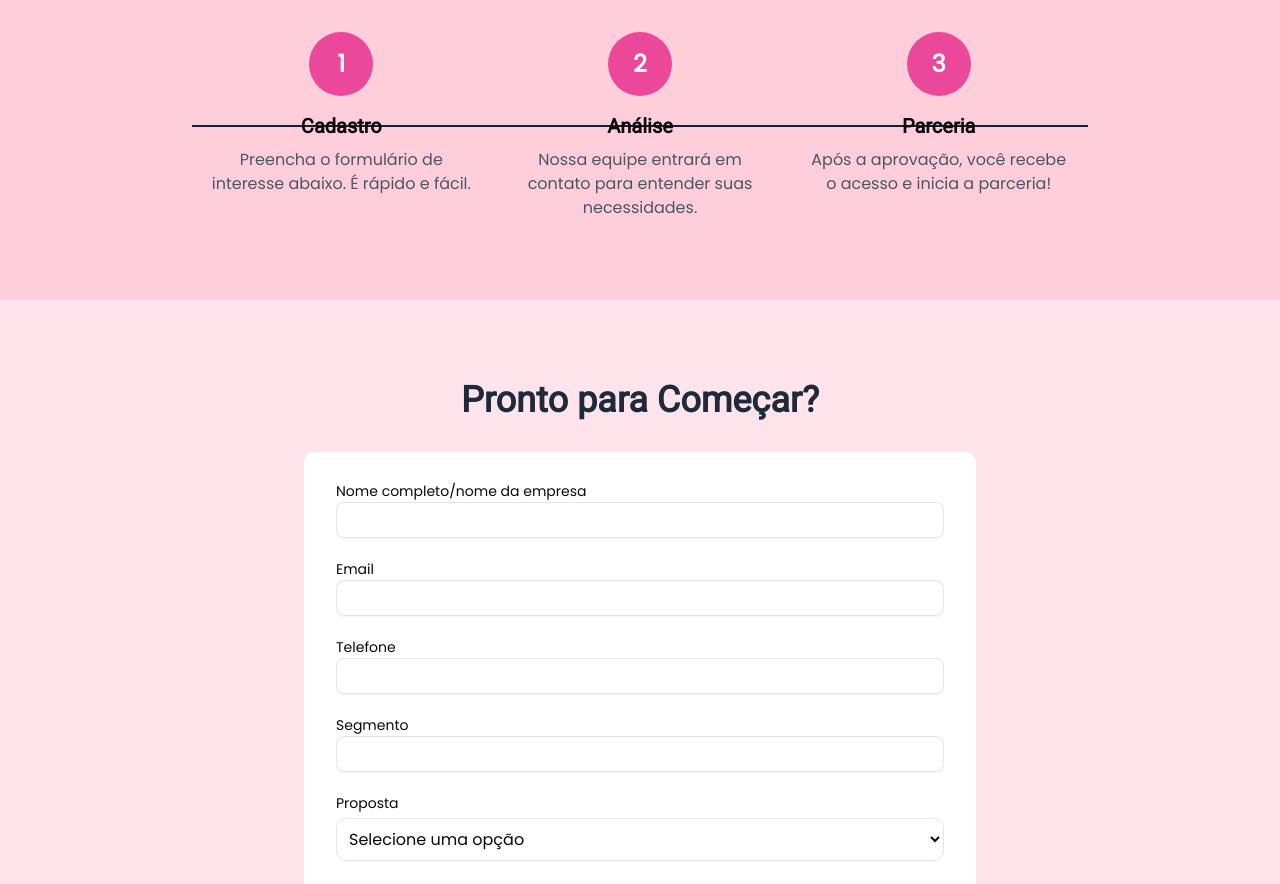
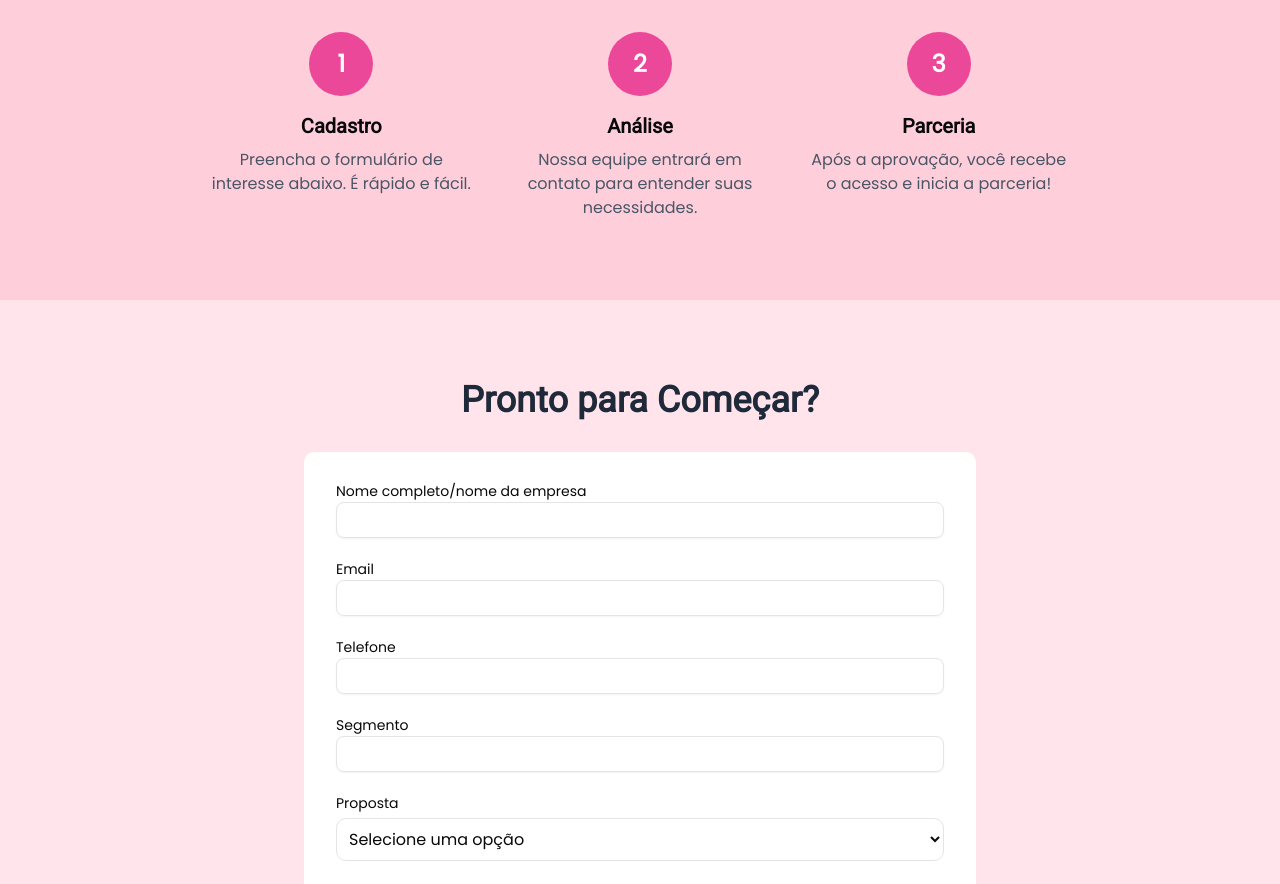
Before and after one commit to PedroMarques391/senpaiLP, a Next.js app: page /partners in a window 1280 px wide. Shown: the part 1140-2024 px from the top of the page. Built offline with nearby package versions, Linux system fonts and the light colour scheme.

Commit message:
feat: remove line from step section from the partnerships page.

```diff
--- a/src/components/sections/StepsSection.tsx
+++ b/src/components/sections/StepsSection.tsx
@@ -19,14 +19,6 @@ export function StepsSection() {
                 </motion.h1>
 
                 <div className="relative">
-                    <motion.div
-                        initial={{ width: "0%" }}
-                        animate={isInView ? { width: '100%' } : {}}
-                        transition={{ duration: 1.5, ease: "easeOut" }}
-
-
-                        className="hidden md:block absolute top-1/2 left-0 w-full h-0.5 bg-secondary-theme -translate-y-1/2"></motion.div>
-
                     <div className="relative flex flex-col md:flex-row justify-between space-y-8 md:space-y-0">
                         {steps.map((step, index) => (
                             <motion.div
```
